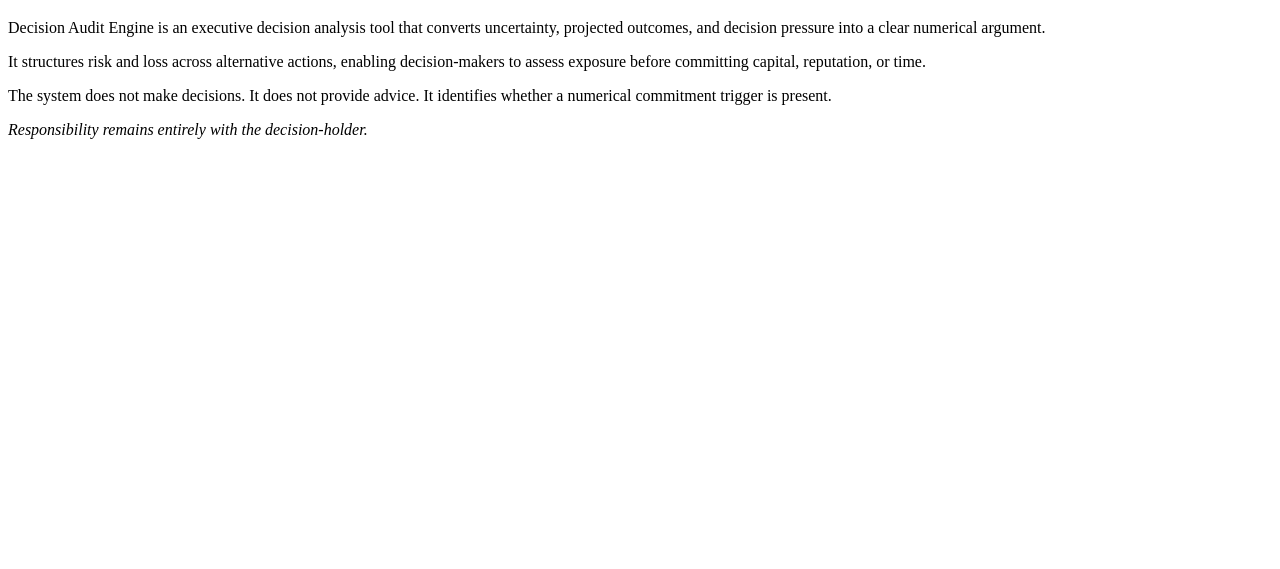
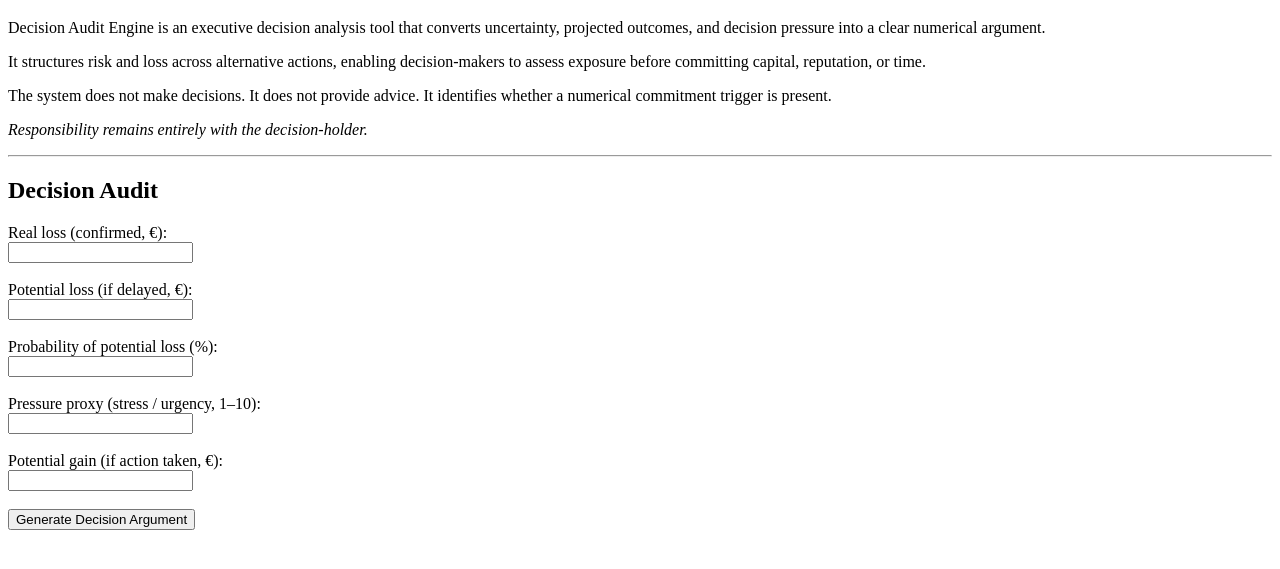
Before and after one commit to dianasokol1111/Decision-Audit-Engine, a plain HTML site: page index.html in a window 1280 px wide. Shown: the part 61-630 px from the top of the page. Drawn offline with Linux system fonts and the light colour scheme.

Commit message:
Add decision audit engine logic

```diff
--- a/index.html
+++ b/index.html
@@ -26,7 +26,28 @@ It identifies whether a numerical commitment trigger is present.
 <p><em>
 Responsibility remains entirely with the decision-holder.
 </em></p>
+<hr>
 
+<h2>Decision Audit</h2>
+
+<label>Real loss (confirmed, €):</label><br>
+<input id="realLoss" type="number"><br><br>
+
+<label>Potential loss (if delayed, €):</label><br>
+<input id="potentialLoss" type="number"><br><br>
+
+<label>Probability of potential loss (%):</label><br>
+<input id="probability" type="number"><br><br>
+
+<label>Pressure proxy (stress / urgency, 1–10):</label><br>
+<input id="pressure" type="number"><br><br>
+
+<label>Potential gain (if action taken, €):</label><br>
+<input id="gain" type="number"><br><br>
+
+<button onclick="runAudit()">Generate Decision Argument</button>
+
+<pre id="result"></pre>
 
   <script src="script.js"></script>
 </body>
```
